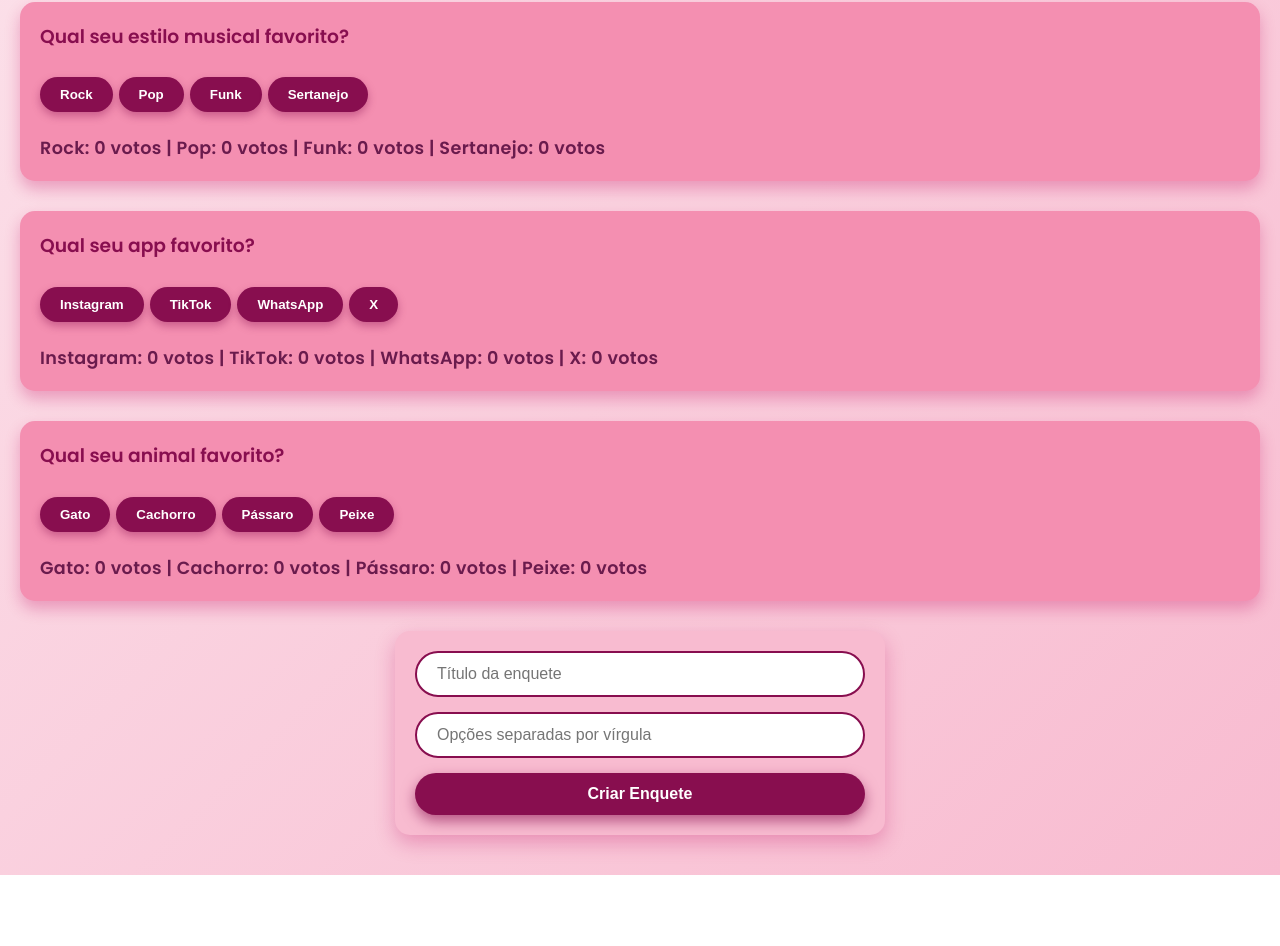
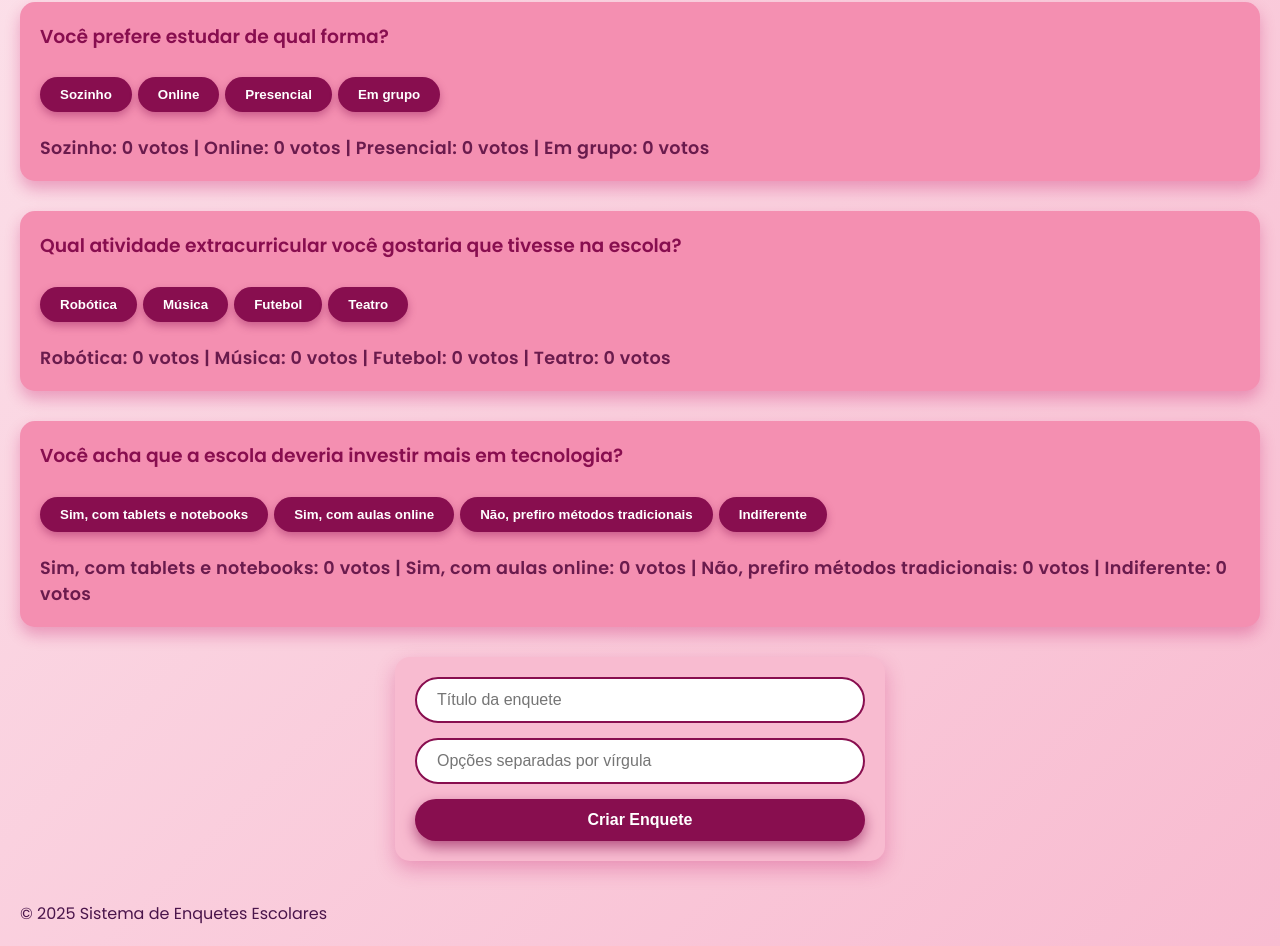
Before and after one commit to karemoliveira18/Karem_sistema_de_gerenciamento_de_enquetes_escolares, a plain HTML site: page meu_projeto/index.html in a window 1280 px wide. Shown: the part 338-1284 px from the top of the page. Before the commit the page ends 1213 px from the top, so only its background shows below. Drawn offline with Linux system fonts and the light colour scheme.

```diff
--- a/meu_projeto/index.html
+++ b/meu_projeto/index.html
@@ -2,12 +2,16 @@
 <html lang="pt-BR">
 <head>
   <meta charset="UTF-8" />
-  <title>Sistema de Enquente Escolar</title>
+  <meta name="viewport" content="width=device-width, initial-scale=1" />
+  <title>Enquetes Escolar</title>
   <link rel="stylesheet" href="style.css" />
 </head>
 <body>
+  <header>
     <h1>Enquetes Escolar</h1>
+  </header>
 
+  <main>
     <section id="enquetes-container"></section>
 
     <section id="criador">
@@ -17,6 +21,11 @@
         <button type="submit">Criar Enquete</button>
       </form>
     </section>
+  </main>
+
+  <footer>
+    <p>© 2025 Sistema de Enquetes Escolares</p>
+  </footer>
 
   <script src="script.js"></script>
 </body>
--- a/meu_projeto/script.js
+++ b/meu_projeto/script.js
@@ -5,9 +5,9 @@
 
 const iniciais = [
   { titulo: "Qual horário você acha melhor para as aulas começarem?", opcoes: ["7h", "7:30", "8h", "8:30"] },
-  { titulo: "Qual seu estilo musical favorito?", opcoes: ["Rock", "Pop", "Funk", "Sertanejo"] },
-  { titulo: "Qual seu app favorito?", opcoes: ["Instagram", "TikTok", "WhatsApp", "X"] },
-  { titulo: "Qual seu animal favorito?", opcoes: ["Gato", "Cachorro", "Pássaro", "Peixe"] }
+  { titulo: "Você prefere estudar de qual forma?", opcoes: ["Sozinho", "Online", "Presencial", "Em grupo"] },
+  { titulo: "Qual atividade extracurricular você gostaria que tivesse na escola?", opcoes: ["Robótica", "Música", "Futebol", "Teatro"] },
+  { titulo: "Você acha que a escola deveria investir mais em tecnologia?", opcoes: ["Sim, com tablets e notebooks", "Sim, com aulas online", "Não, prefiro métodos tradicionais", "Indiferente"] }
 ];
 
 function criarEnquete(titulo, opcoes) {
@@ -49,10 +49,10 @@
     .join(" | ");
 }
 
-// Cria as enquetes iniciais
+
 iniciais.forEach(enq => criarEnquete(enq.titulo, enq.opcoes));
 
-// Formulário para criar novas enquetes
+
 form.addEventListener("submit", e => {
   e.preventDefault();
   const titulo = document.getElementById("titulo").value.trim();
```
Also changed, not shown: 1 other file. Lines whose indentation alone changed are shown as unchanged.
